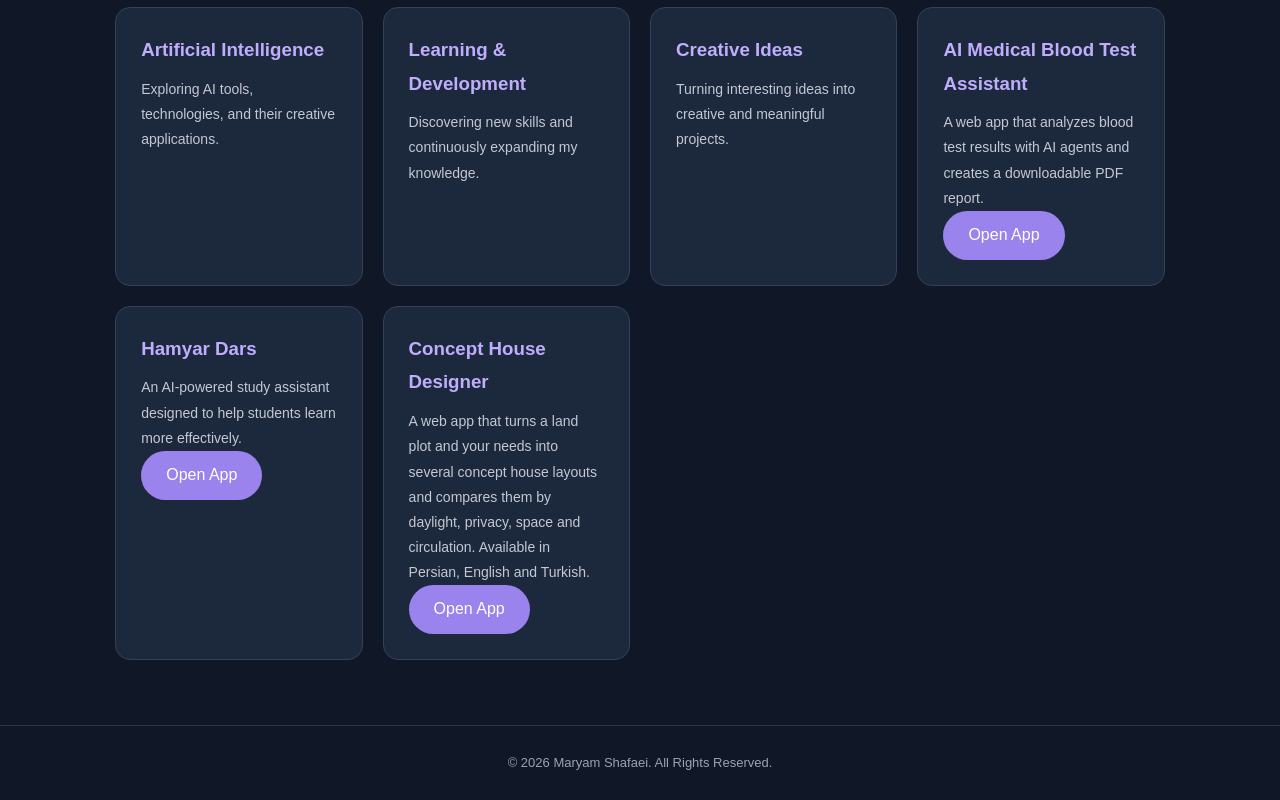
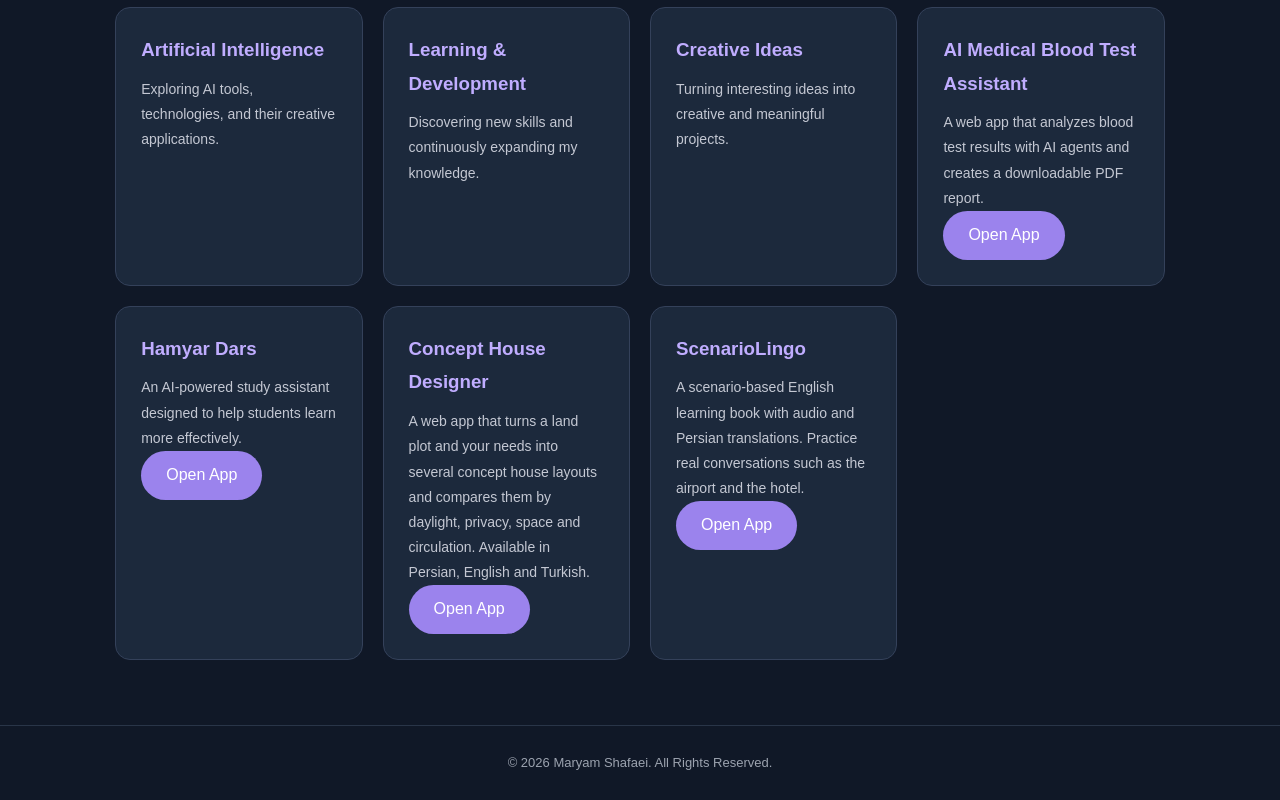
Before and after one commit to maryamshafaei/maryamshafaei.github.io, a plain HTML site: page index.html in a window 1280 px wide. Shown: the part 1713-2513 px from the top of the page. Drawn offline with Linux system fonts and the light colour scheme.

Commit message:
Add ScenarioLingo section to index.html

```diff
--- a/index.html
+++ b/index.html
@@ -265,6 +265,13 @@ footer {
     </p>
     <a class="btn" href="home-designer/">Open App</a>
    </div>
+    <div class="card">
+    <h3>ScenarioLingo</h3>
+    <p>
+        A scenario-based English learning book with audio and Persian translations. Practice real conversations such as the airport and the hotel.
+    </p>
+    <a class="btn" href="scenario/">Open App</a>
+    </div>
 
   </div>
 </section>
```
